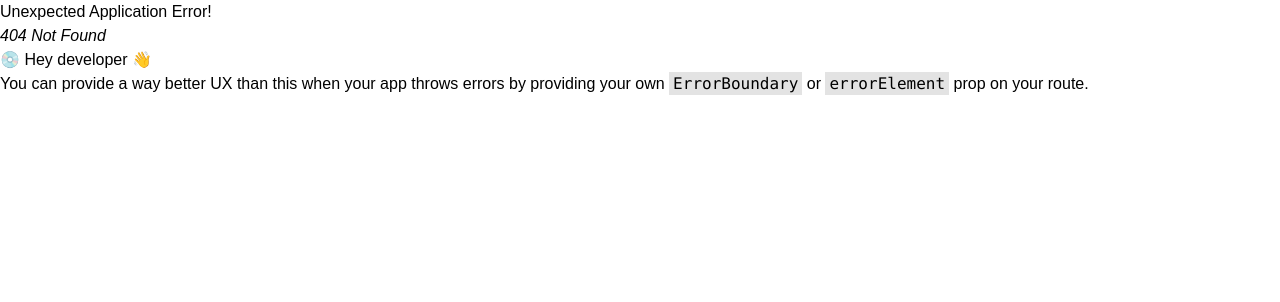
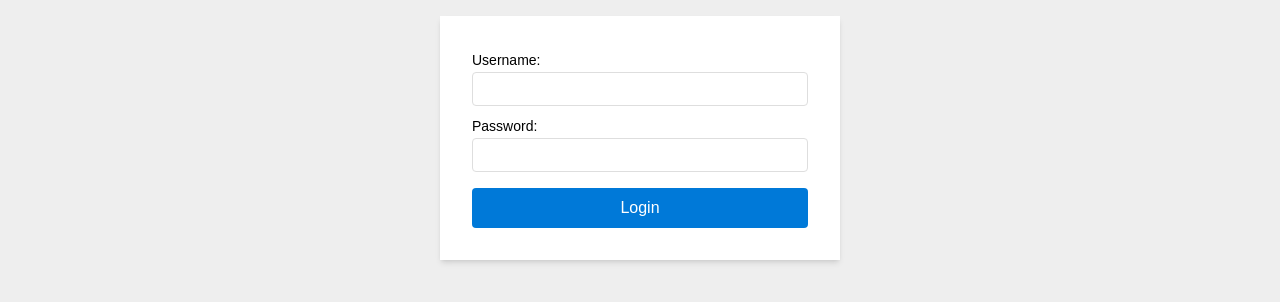
Before and after one commit to MarkusG/todont, a React (Vite) app in the folder todont-client/: page /login in a window 1280 px wide. Before the commit this address had no page. Shown: the top 302 px of the page. Built offline with nearby package versions, Linux system fonts and the light colour scheme.

Commit message:
Add login to client

```diff
--- /dev/null
+++ b/todont-client/src/Login.tsx
@@ -0,0 +1,92 @@
+import { useState, useEffect } from 'react';
+import { useNavigate } from 'react-router-dom';
+
+import { setToken } from './auth';
+
+interface LoginPayload {
+    username: string,
+    password: string
+}
+
+export default function Login() {
+    useEffect(() => { document.title = 'Login' });
+
+    const [username, setUsername] = useState('');
+    const [password, setPassword] = useState('');
+    const [error, setError] = useState(false);
+
+    const navigate = useNavigate();
+
+    function login(payload: LoginPayload) {
+        fetch(`http://localhost:3001/authenticate`, {
+            method: "POST",
+            headers: {
+                "Content-Type": "application/json"
+            },
+            body: JSON.stringify(payload)
+        }).then((response) => {
+            if (!response.ok) {
+                setError(true);
+                return Promise.reject(response);
+            }
+            return response.text();
+        }).then(data => {
+            setToken(data);
+            navigate('/todos');
+        }).catch((e) => {
+            console.log(e.message);
+        });
+    }
+
+    function submit(e: React.FormEvent<HTMLFormElement>) {
+        e.preventDefault();
+        const loginPayload: LoginPayload = {
+            username: e.target.username.value,
+            password: e.target.password.value };
+        login(loginPayload);
+    }
+
+    function errorDisplay() {
+        if (!error) {
+            return;
+        }
+
+        return (
+            <p className="text-danger-500">Invalid username/password. Please try again.</p>
+        );
+    }
+
+    return (
+        <div className="md:w-screen md:h-screen md:bg-gray-100 md:py-4">
+        <form onSubmit={submit}>
+            <div className="flex flex-col gap-2 max-w-[400px] md:shadow-md bg-white mx-auto p-8">
+                <div>
+                    <label htmlFor="username" className="text-sm">Username:</label>
+                    <input
+                    id="username"
+                    name="username"
+                    className="block w-full p-1 border rounded"
+                    value={username}
+                    onChange={e => setUsername(e.target.value)}/>
+                </div>
+                <div>
+                    <label htmlFor="password" className="text-sm">Password:</label>
+                    <input
+                    id="password"
+                    name="password"
+                    type="password"
+                    className="block w-full p-1 border rounded"
+                    value={password}
+                    onChange={e => setPassword(e.target.value)}/>
+                </div>
+                <button
+                    type="submit"
+                    className="block p-2 mt-2 bg-primary-500 text-white rounded">
+                    Login
+                </button>
+                {errorDisplay()}
+            </div>
+        </form>
+        </div>
+    );
+}
--- a/todont-client/src/Root.tsx
+++ b/todont-client/src/Root.tsx
@@ -1,16 +1,27 @@
 import { useEffect } from 'react';
 import { Outlet } from 'react-router-dom';
-import { useNavigate } from 'react-router-dom';
+import { Navigate } from 'react-router-dom';
+import { useLocation } from 'react-router-dom';
+
+import { getToken } from './auth';
 
 import './Styles.css';
 import Sidebar from './Sidebar.tsx';
 
 function Root() {
-    const navigate = useNavigate();
+    const location = useLocation();
+
     useEffect(() => {
         document.title = 'Todont';
-        navigate('/todos');
-    }, [navigate]);
+    });
+
+    if (getToken() === null) {
+        return (<Navigate to="/login"/>);
+    }
+
+    if (location.pathname === '/') {
+        return (<Navigate to="/todos"/>);
+    }
 
     return (
         <div className="flex flex-col md:flex-row h-screen w-screen bg-gray-100">
--- /dev/null
+++ b/todont-client/src/auth.tsx
@@ -0,0 +1,7 @@
+export function setToken(token: string) {
+    sessionStorage.setItem('token', token);
+}
+
+export function getToken() {
+    return sessionStorage.getItem('token');
+}
```
Also changed, not shown: todont-client/src/main.tsx (+6 -1 lines).
